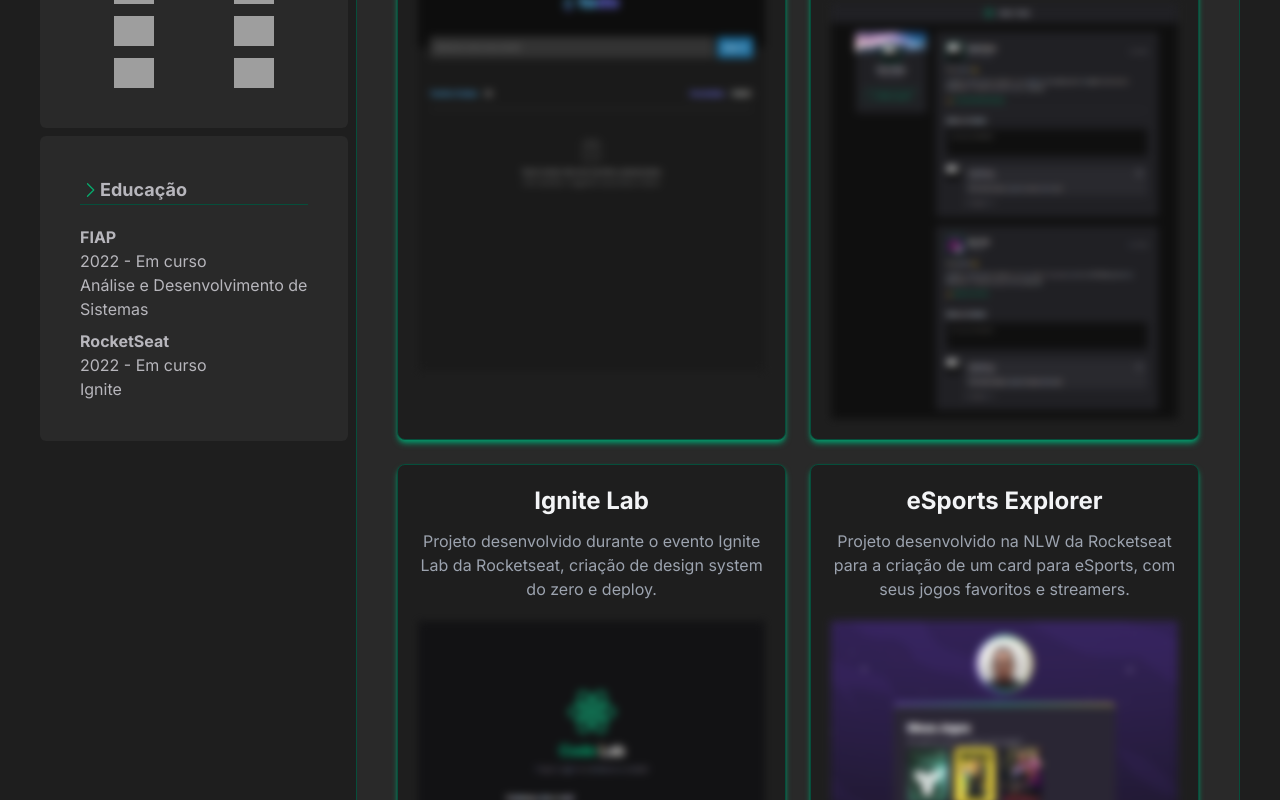
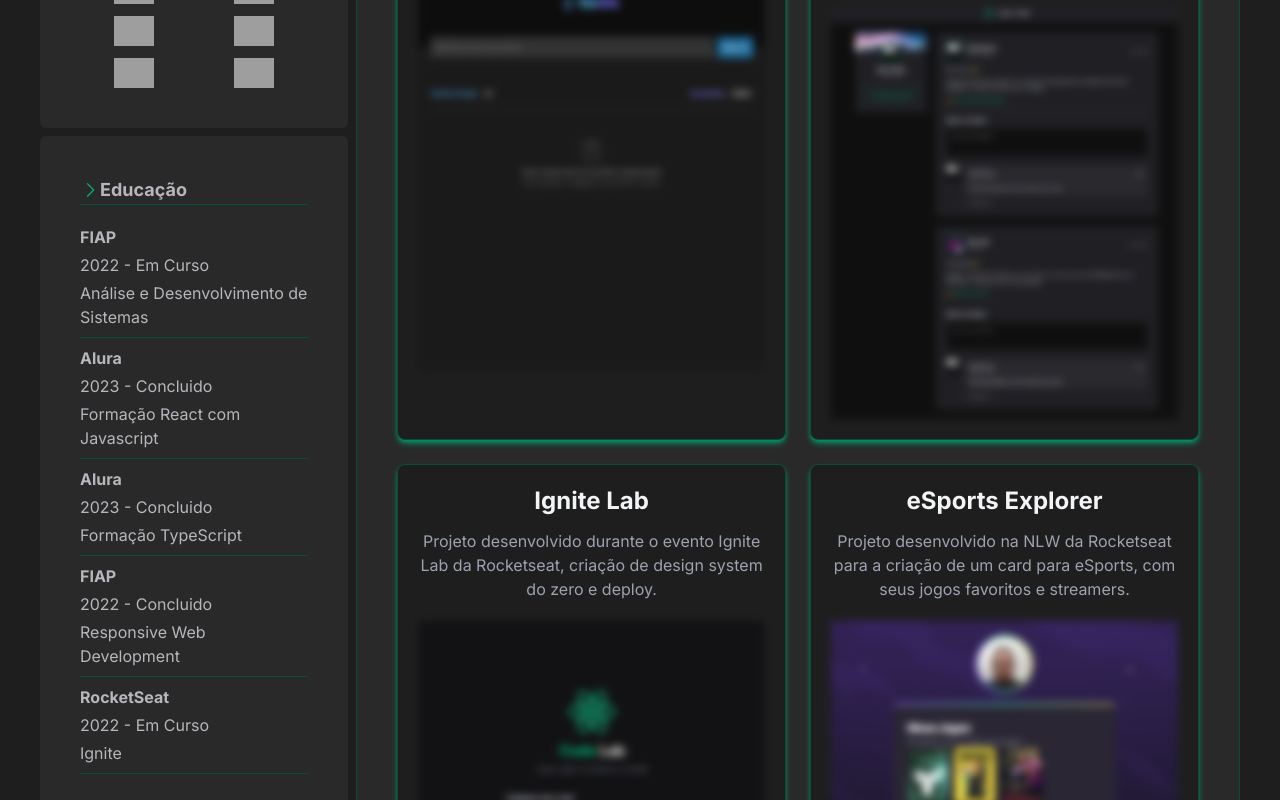
Before and after one commit to Rafeso/Portfolio, a React (Vite) app: page / in a window 1280 px wide. Shown: the part 720-1520 px from the top of the page. Built offline with nearby package versions, Linux system fonts and the light colour scheme; grey boxes are pictures that could not be loaded.

Commit message:
Refatorando componente de pojetos.

```diff
--- a/package.json
+++ b/package.json
@@ -14,11 +14,13 @@
     "react": "^18.2.0",
     "react-awesome-reveal": "^4.1.0",
     "react-dom": "^18.2.0",
-    "react-spinners": "^0.13.6"
+    "react-spinners": "^0.13.6",
+    "uuid": "^9.0.0"
   },
   "devDependencies": {
     "@types/react": "^18.0.24",
     "@types/react-dom": "^18.0.8",
+    "@types/uuid": "^9.0.0",
     "@vitejs/plugin-react": "^2.2.0",
     "autoprefixer": "^10.4.13",
     "postcss": "^8.4.19",
--- a/src/components/Profile/Index.tsx
+++ b/src/components/Profile/Index.tsx
@@ -1,4 +1,12 @@
-import { CaretRight, Envelope, GithubLogo, Globe, LinkedinLogo, MapPin, PhoneCall } from "phosphor-react";
+import {
+	CaretRight,
+	Envelope,
+	GithubLogo,
+	LinkedinLogo,
+	MapPin,
+	PhoneCall,
+} from "phosphor-react";
+import { education } from "../../data/education";
 
 export function Profile() {
 	return (
@@ -141,18 +149,15 @@ export function Profile() {
 					/>
 					Educação
 				</strong>
-				<ul className="flex flex-col gap-2">
-					<li className="flex flex-col">
-						<strong>FIAP</strong>
-						<span>2022 - Em curso</span>
-						<p>Análise e Desenvolvimento de Sistemas</p>
-					</li>
-					<li className="flex flex-col">
-						<strong>RocketSeat</strong>
-						<span>2022 - Em curso</span>
-						<p>Ignite</p>
-					</li>
-				</ul>
+				{education.map((courses) => (
+					<ul className="flex flex-col w-full border-b border-emerald-900 mb-2">
+						<li className="flex flex-col mb-2 gap-1">
+							<strong>{courses.institution}</strong>
+							<span>{courses.date}</span>
+							<p>{courses.name}</p>
+						</li>
+					</ul>
+				))}
 			</section>
 		</div>
 	);
--- /dev/null
+++ b/src/data/education.ts
@@ -0,0 +1,34 @@
+import { v4 as uuidv4 } from "uuid";
+
+export const education = [
+	{
+		id: uuidv4(),
+		institution: "FIAP",
+		date: "2022 - Em Curso",
+		name: "Análise e Desenvolvimento de Sistemas",
+	},
+	{
+		id: uuidv4(),
+		institution: "Alura",
+		date: "2023 - Concluido",
+		name: "Formação React com Javascript",
+	},
+	{
+		id: uuidv4(),
+		institution: "Alura",
+		date: "2023 - Concluido",
+		name: "Formação TypeScript",
+	},
+	{
+		id: uuidv4(),
+		institution: "FIAP",
+		date: "2022 - Concluido",
+		name: "Responsive Web Development",
+	},
+	{
+		id: uuidv4(),
+		institution: "RocketSeat",
+		date: "2022 - Em Curso",
+		name: "Ignite",
+	},
+];
--- a/src/data/projects.ts
+++ b/src/data/projects.ts
@@ -1,31 +1,36 @@
+import { v4 as uuidv4 } from "uuid";
+
 export const projects = [
 	{
-    id: 1,
+		id: uuidv4(),
 		name: "ToDo List",
 		repoUrl: "https://github.com/Rafeso/IgniteToDo",
-    description: "ToDo para organizar seus itens a fazer, desafio realizado na trilha de ReactJs no bootcamp Ignite da Rocketseat.",
+		description:
+			"ToDo para organizar seus itens a fazer, desafio realizado na trilha de ReactJs no bootcamp Ignite da Rocketseat.",
 		photo: "ToDo.png",
 	},
 	{
-    id: 2,
+		id: uuidv4(),
 		name: "Code Feed",
 		repoUrl: "https://github.com/Rafeso/IgniteFeed",
-    description: "O Code Feed foi desenvolvido nas aulas introdutórias sobre React e suas funcionalidades como componentes, propriedades, estados, imutabilidade, e hooks, além de aplicar o TypeScript.",
+		description:
+			"O Code Feed foi desenvolvido nas aulas introdutórias sobre React e suas funcionalidades como componentes, propriedades, estados, imutabilidade, e hooks, além de aplicar o TypeScript.",
 		photo: "CodeFeed.png",
 	},
 	{
-    id: 3,
+		id: uuidv4(),
 		name: "Ignite Lab",
 		repoUrl: "https://github.com/Rafeso/ignite-lab",
-    description: "Projeto desenvolvido durante o evento Ignite Lab da Rocketseat, criação de design system do zero e deploy.",
+		description:
+			"Projeto desenvolvido durante o evento Ignite Lab da Rocketseat, criação de design system do zero e deploy.",
 		photo: "IgniteLab.png",
 	},
 	{
-    id: 4,
+		id: uuidv4(),
 		name: "eSports Explorer",
 		repoUrl: "https://github.com/Rafeso/NLW-esports-explorer",
-    description: "Projeto desenvolvido na NLW da Rocketseat para a criação de um card para eSports, com seus jogos favoritos e streamers.",
+		description:
+			"Projeto desenvolvido na NLW da Rocketseat para a criação de um card para eSports, com seus jogos favoritos e streamers.",
 		photo: "eSportsExplorer.png",
 	},
-
-]
+];
```
Also changed, not shown: src/components/Projects/Index.tsx (+5 -2 lines), 1 other file (tests, documents, lock files or other folders). Lines whose indentation alone changed are shown as unchanged.
